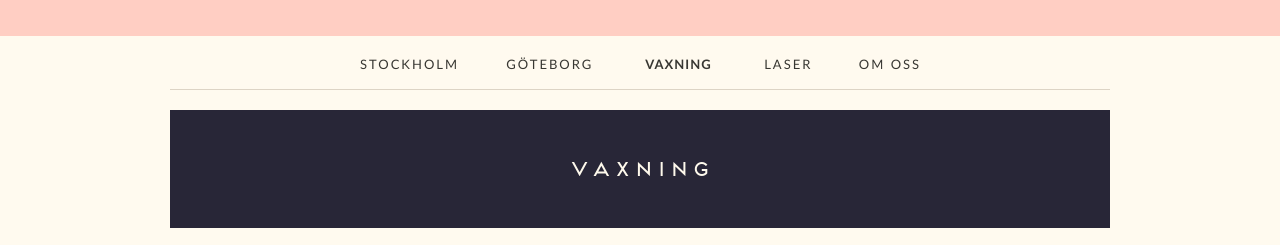
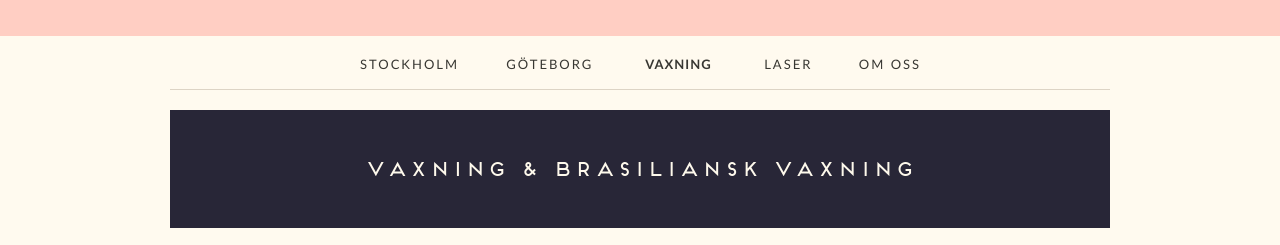
Before and after one commit to salongunderbart/salongunderbart.github.io, a plain HTML site: page vaxning.html in a window 1280 px wide. Shown: the part 179-424 px from the top of the page. Drawn offline with Linux system fonts and the light colour scheme.

Commit message:
Update vaxning.html
Copy change

```diff
--- a/vaxning.html
+++ b/vaxning.html
@@ -80,7 +80,7 @@
     		    <div id="main" role="main">
 
                     <div class="black-box">
-                        <h2>Vaxning</h2>
+                        <h2>Vaxning & brasiliansk vaxning</h2>
                     </div>
 
                     <div class="row col-640">
```
